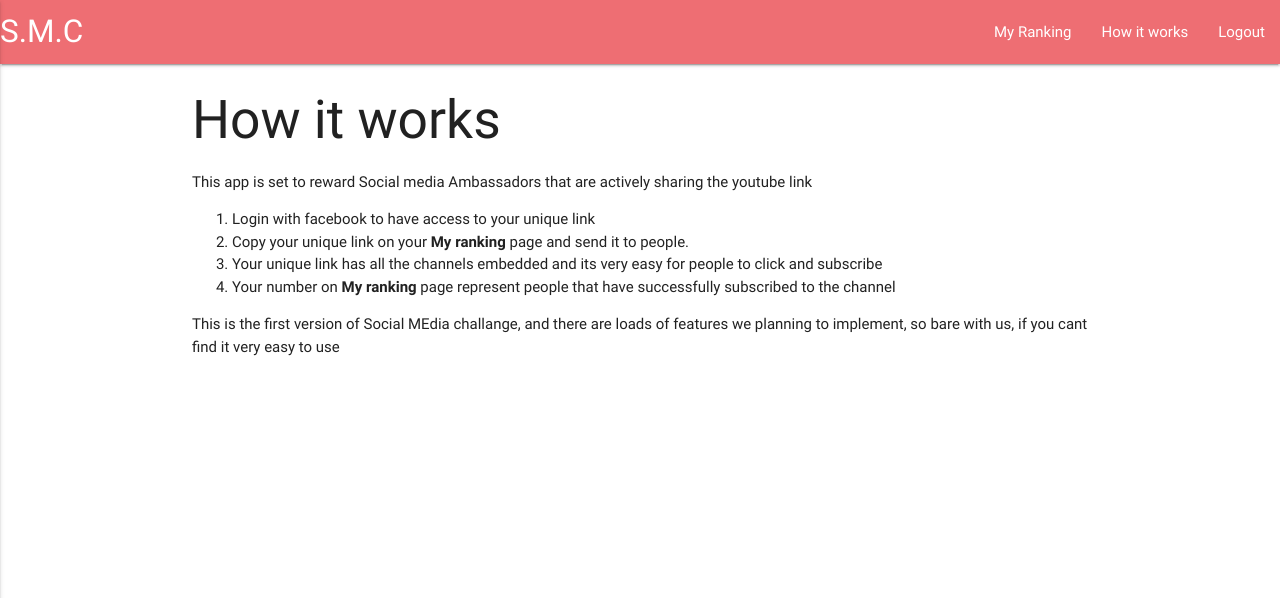
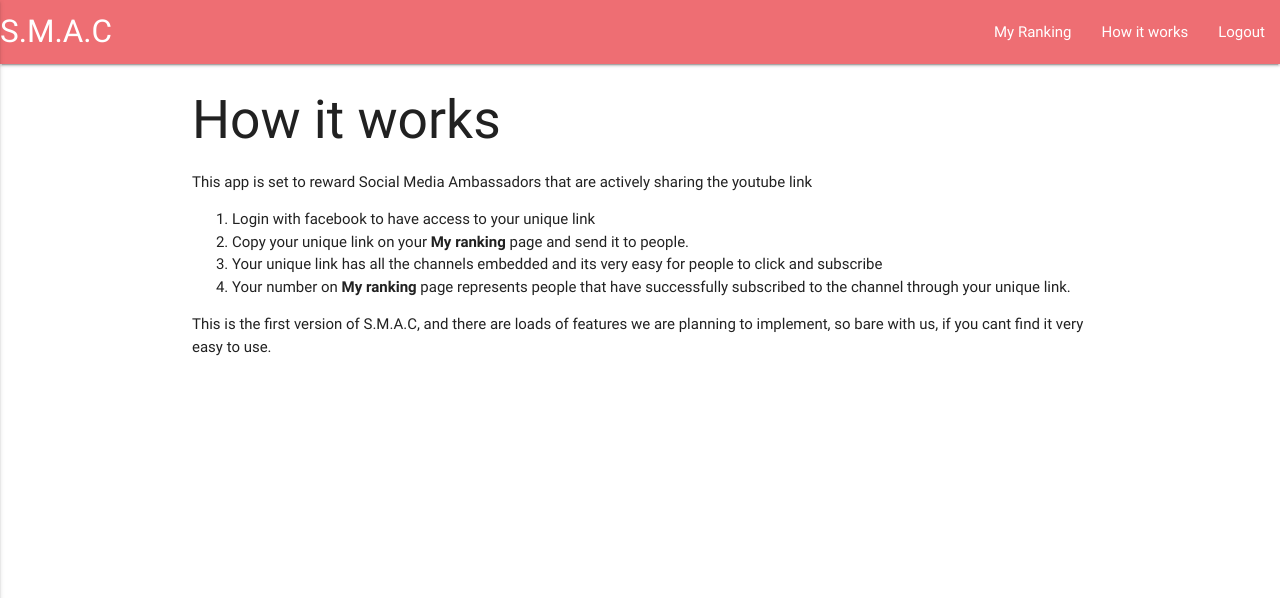
Before and after one commit to dapseen/social-media-challenge, a PHP site: page /how-it-works.html in a window 1280 px wide. Shown: the top 598 px of the page. Run offline with PHP 8.4, Linux system fonts and the light colour scheme; some libraries are stand-ins or nearby versions.

Commit message:
fix typo on how it works

```diff
--- a/dashboard.php
+++ b/dashboard.php
@@ -105,7 +105,7 @@ checkUser($_SESSION['FBID'],$_SESSION['FULLNAME'],$_SESSION['EMAIL'],$url);
 
 </p>
     <h6>
-        The Number above represents total number of people that have successfully <b>subscribed to Dr Isaiah Wealth's Youtube Channel</b> via your unique link
+        The number above represents total number of people that have successfully <b>subscribed to Dr Isaiah Wealth's Youtube Channel</b> via your unique link
     </h6>
     </h2>
 </div>
--- a/how-it-works.html
+++ b/how-it-works.html
@@ -2,7 +2,7 @@
 <html lang="en">
 <head>
     <meta charset="UTF-8">
-    <title> Spiritual Fatherhood Series</title>
+    <title> Social Media Ambassador.</title>
     <meta name="viewport" content="width=device-width, initial-scale=1"/>
     <link rel="stylesheet" href="node_modules/materialize-css/dist/css/materialize.min.css">
     <link rel="stylesheet" href="node_modules/font-awesome/css/font-awesome.min.css">
@@ -18,7 +18,7 @@
 }(document, 'script', 'facebook-jssdk'));</script>
 <nav>
     <div class="nav-wrapper">
-        <a href="#!" class="brand-logo">S.M.C</a>
+        <a href="#!" class="brand-logo">S.M.A.C</a>
         <a href="#" data-activates="mobile-demo" class="button-collapse"><i class="fa fa-4x fa-bars"></i> </a>
         <ul class="right hide-on-med-and-down">
             <li><a href="./index.php">My Ranking</a></li>
@@ -38,7 +38,7 @@
         How it works
     </h2>
     <p>
-        This app is set to reward Social media Ambassadors that are actively sharing the youtube link <br>
+        This app is set to reward Social Media Ambassadors that are actively sharing the youtube link <br>
         <ol>
     <li>
         Login with facebook to have access to your unique link
@@ -50,13 +50,13 @@
         Your unique link has all the channels embedded and its very easy for people to click and subscribe
     </li>
     <li>
-        Your number on <b>My ranking</b> page represent people that have successfully subscribed to the channel
+        Your number on <b>My ranking</b> page represents people that have successfully subscribed to the channel through your unique link.
     </li>
 </ol>
     </p>
     <p>
-        This is the first version of Social MEdia challange, and there are loads of features
-        we planning to implement, so bare with us, if you cant find it very easy to use
+        This is the first version of S.M.A.C, and there are loads of features
+        we are planning to implement, so bare with us, if you cant find it very easy to use.
     </p>
 </div>
 
```
